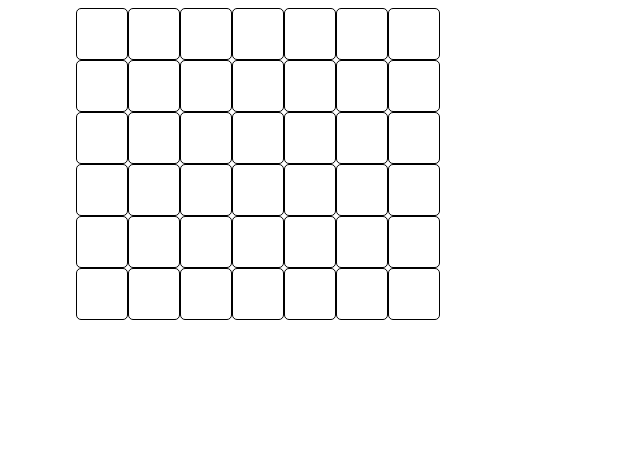
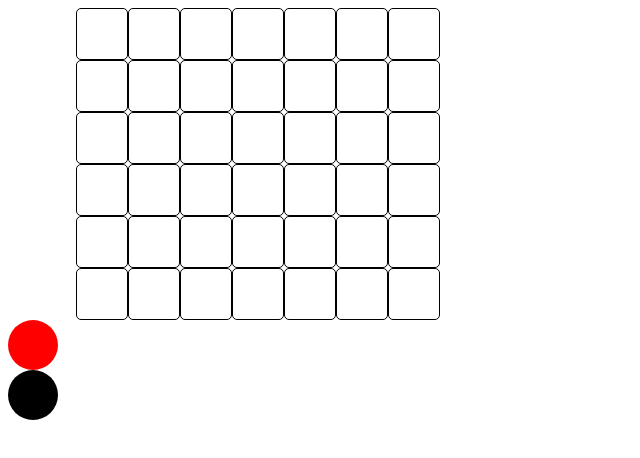
Before and after one commit to JefteKeller/lig-4-capivaras-nomads, a plain HTML site: page index.html in a window 1280 px wide. Shown: the whole page, without its empty margins (0-640 px from the left). Drawn offline with Linux system fonts and the light colour scheme.

Commit message:
Criaçao das bolinhas

```diff
--- a/script.js
+++ b/script.js
@@ -28,3 +28,30 @@ const geradorGrid = () => {
 };
 
 geradorGrid();
+
+
+// Criando objetos de jogador com o atributo cor, definida estaticamente (por enquanto)
+let jogador1 = {
+  cor: "red",
+};
+
+let jogador2 = {
+  cor: "black",
+};
+
+// Função para criar as bolinhas
+const criarBolinhas = () => {
+  const bolinha1 = document.createElement("div"); // criando a div da bolinha
+  bolinha1.classList.add("bolinha"); // adicionando a classe bolinha, que define a altura e largura
+
+  const bolinha2 = document.createElement("div");
+  bolinha2.classList.add("bolinha");
+
+  bolinha1.style.background = jogador1.cor; // atribuindo o background da bolinha de acordo com o atributo cor, do objeto jogador
+  bolinha2.style.background = jogador2.cor;
+
+  document.body.appendChild(bolinha1); // inserindo a bolinha na tela, só para ver como ela fica
+  document.body.appendChild(bolinha2);
+};
+
+criarBolinhas();
--- a/style.css
+++ b/style.css
@@ -14,3 +14,9 @@
   border: 1px solid black;
   border-radius: 5px;
 }
+
+.bolinha {
+  width: 50px;
+  height: 50px;
+  border-radius: 50%;
+}
```
